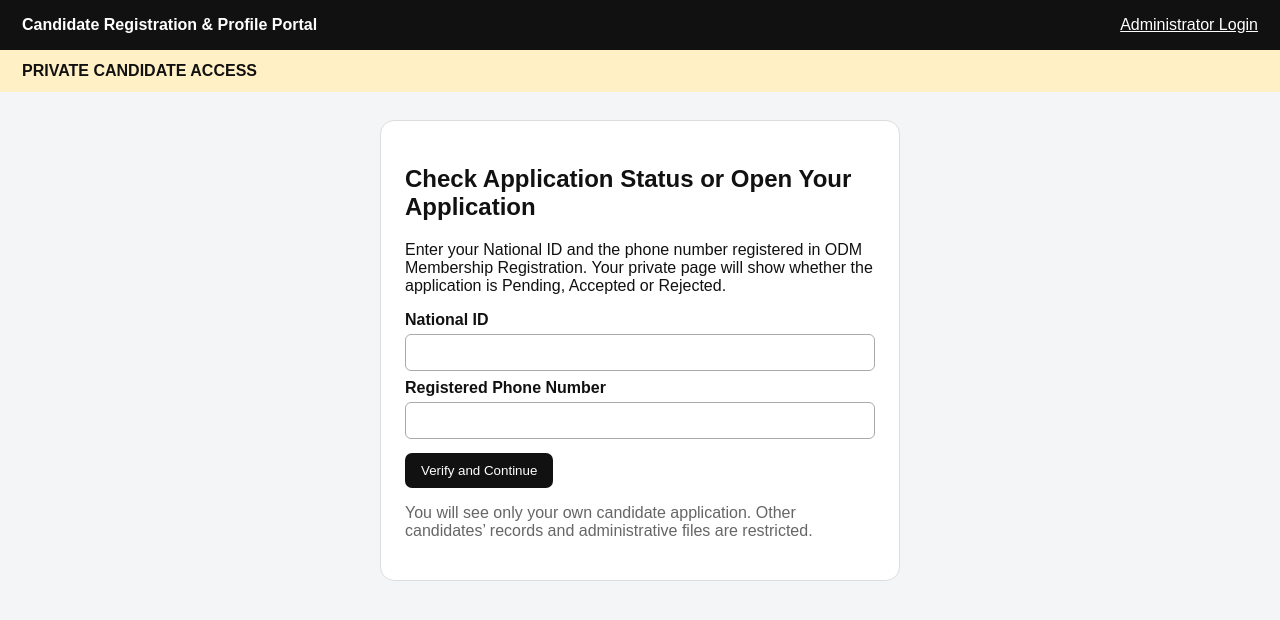
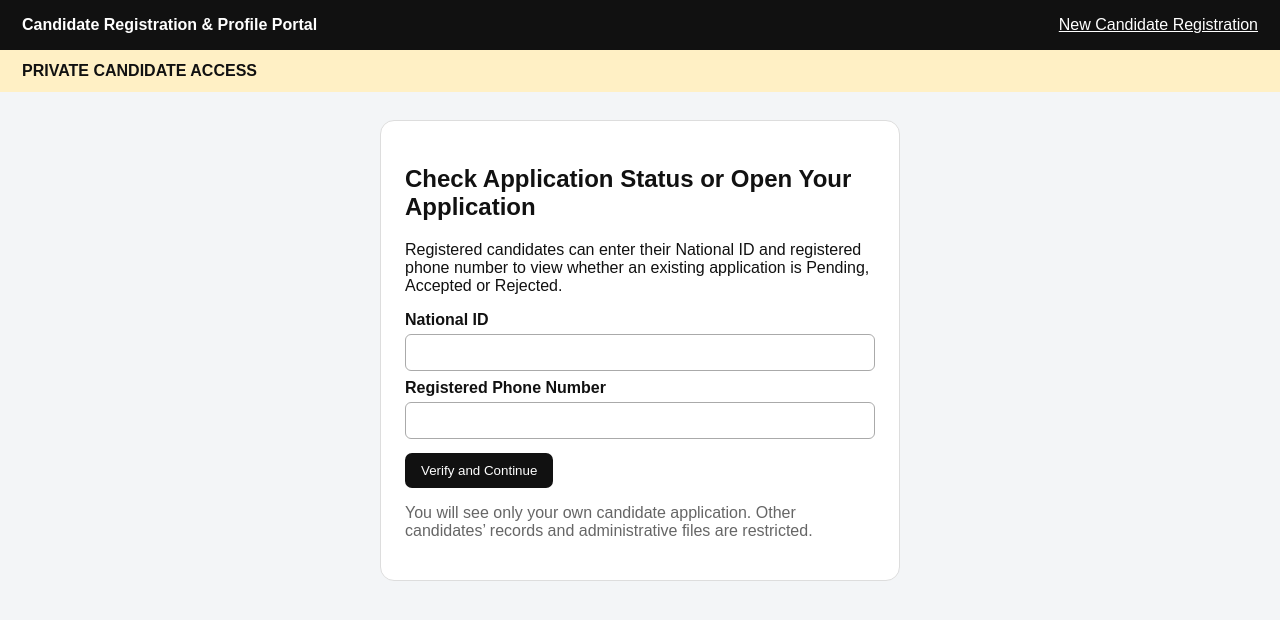
Before and after one commit to otibarny-alt/candidate-registration-system, a Flask app: page /candidate-access in a window 1280 px wide. Shown: the top 620 px of the page. Run offline with Flask 3, Linux system fonts and the light colour scheme; some libraries are stand-ins or nearby versions.

Commit message:
Add files via upload

```diff
--- a/app.py
+++ b/app.py
@@ -1,5 +1,5 @@
 
-# V1.21: status field locks and hierarchical admin candidate filters.
+# V1.22: separate public status and new-candidate registration entry pages.
 import os, csv, re, uuid, base64, hmac, time, json
 from io import BytesIO, StringIO
 import requests
@@ -529,11 +529,46 @@ def candidate_access():
     if not member or not registered_phone or not hmac.compare_digest(registered_phone,phone_key(phone)):
         record_candidate_login_failure(client_key)
         return render_template("candidate_access.html",error="The National ID and phone number do not match the membership record."),403
+    if not existing_candidate_for_national_id(national_id):
+        return render_template("candidate_access.html",error="No candidate application was found for this National ID. Use New Candidate Registration to submit a new application."),404
     _CANDIDATE_LOGIN_ATTEMPTS.pop(client_key,None)
     session.clear()
     session["candidate_national_id"]=national_id
     session["candidate_member"]={k:(member.get(k,False) if k=="geography_verified" else str(member.get(k,"") or "")) for k in ("national_id","full_name","phone","email","membership_no","county","constituency","ward","polling_station","polling_station_code","geography_verified")}
     return redirect(url_for("candidate_home"))
+
+@app.route("/candidate/register",methods=["GET","POST"])
+def candidate_register():
+    if request.method=="GET":
+        return render_template("candidate_register.html")
+    client_key=request.headers.get("X-Forwarded-For",request.remote_addr or "").split(",")[0].strip()
+    if candidate_login_rate_limited(client_key):
+        return render_template("candidate_register.html",error="Too many unsuccessful attempts. Please wait 15 minutes before trying again."),429
+    national_id=request.form.get("national_id","").strip()
+    phone=request.form.get("phone","").strip()
+    if not national_id.isdigit() or not phone_key(phone):
+        record_candidate_login_failure(client_key)
+        return render_template("candidate_register.html",error="Enter a valid National ID and registered phone number."),400
+    try:
+        member=lookup_membership(national_id)
+    except requests.RequestException:
+        return render_template("candidate_register.html",error="Unable to contact the membership lookup sources. Please try again."),502
+    except RuntimeError as exc:
+        return render_template("candidate_register.html",error=str(exc)),500
+    registered_phone=phone_key((member or {}).get("phone",""))
+    if not member or not registered_phone or not hmac.compare_digest(registered_phone,phone_key(phone)):
+        record_candidate_login_failure(client_key)
+        return render_template("candidate_register.html",error="The National ID and phone number do not match the membership record."),403
+    existing=existing_candidate_for_national_id(national_id)
+    if existing:
+        return render_template("candidate_register.html",error=f"This National ID already has candidate application {existing.candidate_id}. Use View Application Status to open it."),409
+    if candidate_list_is_final():
+        return render_template("candidate_list_final.html"),423
+    _CANDIDATE_LOGIN_ATTEMPTS.pop(client_key,None)
+    session.clear()
+    session["candidate_national_id"]=national_id
+    session["candidate_member"]={k:(member.get(k,False) if k=="geography_verified" else str(member.get(k,"") or "")) for k in ("national_id","full_name","phone","email","membership_no","county","constituency","ward","polling_station","polling_station_code","geography_verified")}
+    return redirect(url_for("candidate_new"))
 
 @app.get("/candidate/logout")
 def candidate_logout():
@@ -547,7 +582,7 @@ def candidate_home():
     existing=existing_candidate_for_national_id(candidate_session_national_id())
     if existing:
         return redirect(url_for("candidate_edit",candidate_id=existing.id))
-    return redirect(url_for("candidate_new"))
+    return redirect(url_for("candidate_register"))
 
 @app.get("/logout")
 def logout():
@@ -719,10 +754,9 @@ def candidate_new():
         # entering candidate registration switches to the private candidate
         # identity flow instead of bouncing back to the admin dashboard.
         session.clear()
-        session["candidate_entry_message"]="Enter the candidate's National ID and registered phone number to start a new application or open an existing one."
-        return redirect(url_for("candidate_access"))
+        return redirect(url_for("candidate_register"))
     if not logged_in() and not candidate_logged_in():
-        return redirect(url_for("candidate_access"))
+        return redirect(url_for("candidate_register"))
     if candidate_logged_in() and not logged_in():
         existing=existing_candidate_for_national_id(candidate_session_national_id())
         if existing:
--- a/templates/candidate_access.html
+++ b/templates/candidate_access.html
@@ -1,8 +1,8 @@
 <!doctype html><link rel=stylesheet href=/static/style.css><meta name=viewport content="width=device-width,initial-scale=1">
-<div class=top><b>Candidate Registration & Profile Portal</b><a href=/login>Administrator Login</a></div>
+<div class=top><b>Candidate Registration & Profile Portal</b><a href="{{url_for('candidate_register')}}">New Candidate Registration</a></div>
 <div class=demo>PRIVATE CANDIDATE ACCESS</div>
 <div class=wrap><div class="card narrow"><h2>Check Application Status or Open Your Application</h2>
-<p>Enter your National ID and the phone number registered in ODM Membership Registration. Your private page will show whether the application is Pending, Accepted or Rejected.</p>
+<p>Registered candidates can enter their National ID and registered phone number to view whether an existing application is Pending, Accepted or Rejected.</p>
 {% if message %}<div class=success>{{message}}</div>{% endif %}
 {% if error %}<div class=error>{{error}}</div>{% endif %}
 <form method=post>
```
Also changed, not shown: templates/candidate_register.html (added, +14 -0 lines), README_DEPLOYMENT.txt.
